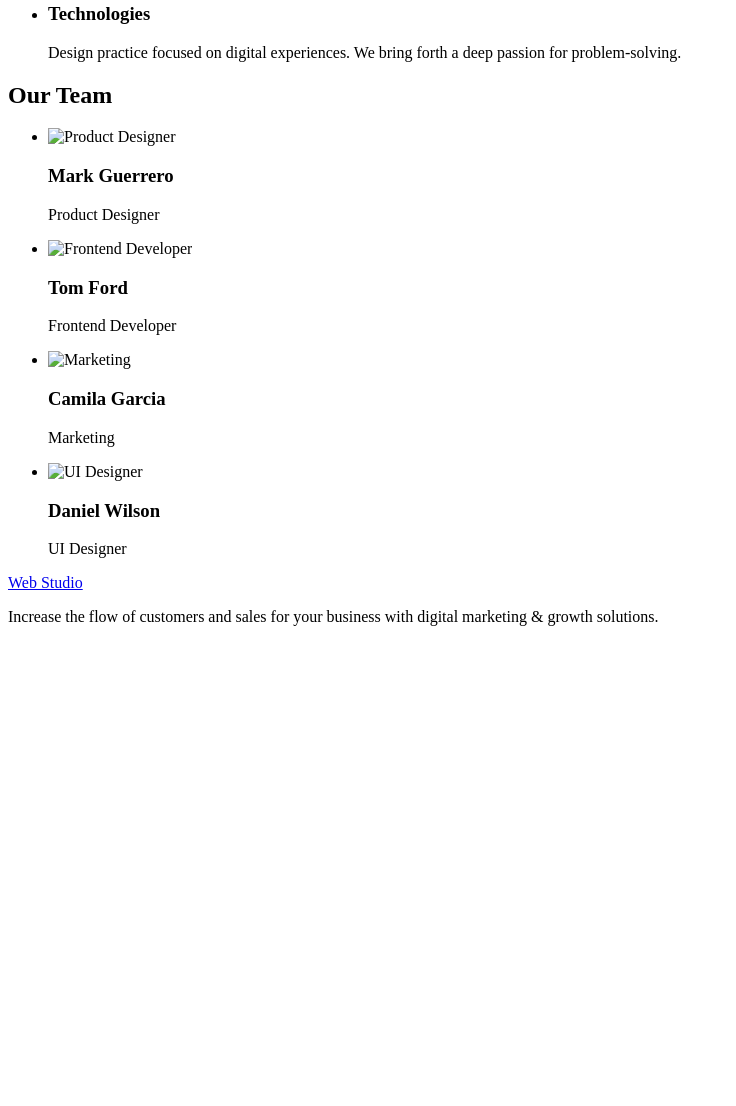
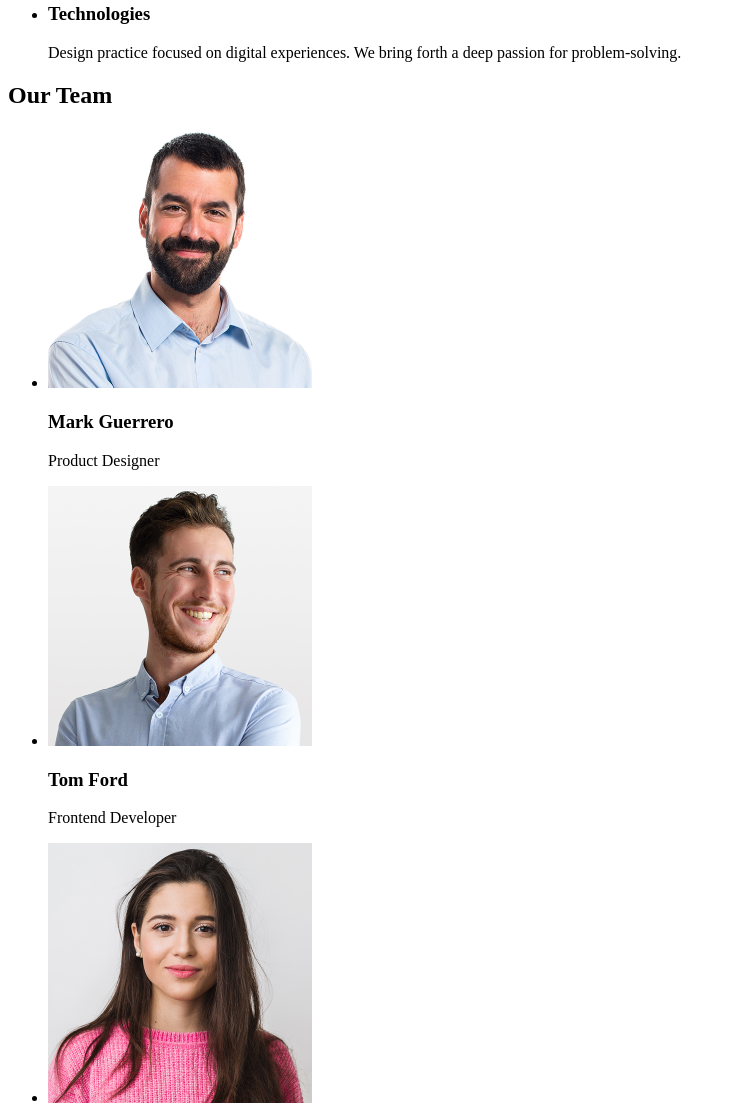
Before and after one commit to KiraSpace777/goit-markup-hw-01, a plain HTML site: page index.html in a window 1280 px wide. Shown: the part 532-1638 px from the top of the page, without its empty margins (0-736 px from the left). Before the commit the page ends 1174 px from the top, so only its background shows below. Drawn offline with Linux system fonts and the light colour scheme.

Commit message:
HW-1, test-3 button

```diff
--- a/index.html
+++ b/index.html
@@ -71,7 +71,7 @@
         <ul>
           <li>
             <img
-              src="./img/img-team1.jpg"
+              src="./images/img-team1.jpg"
               alt="Product Designer"
               width="264"
               height="260"
@@ -81,7 +81,7 @@
           </li>
           <li>
             <img
-              src="./img/img-team2.jpg"
+              src="./images/img-team2.jpg"
               alt="Frontend Developer"
               width="264"
               height="260"
@@ -91,7 +91,7 @@
           </li>
           <li>
             <img
-              src="./img/img-team3.jpg"
+              src="./images/img-team3.jpg"
               alt="Marketing"
               width="264"
               height="260"
@@ -101,7 +101,7 @@
           </li>
           <li>
             <img
-              src="./img/img-team4.jpg"
+              src="./images/img-team4.jpg"
               alt="UI Designer"
               width="264"
               height="260"
```
